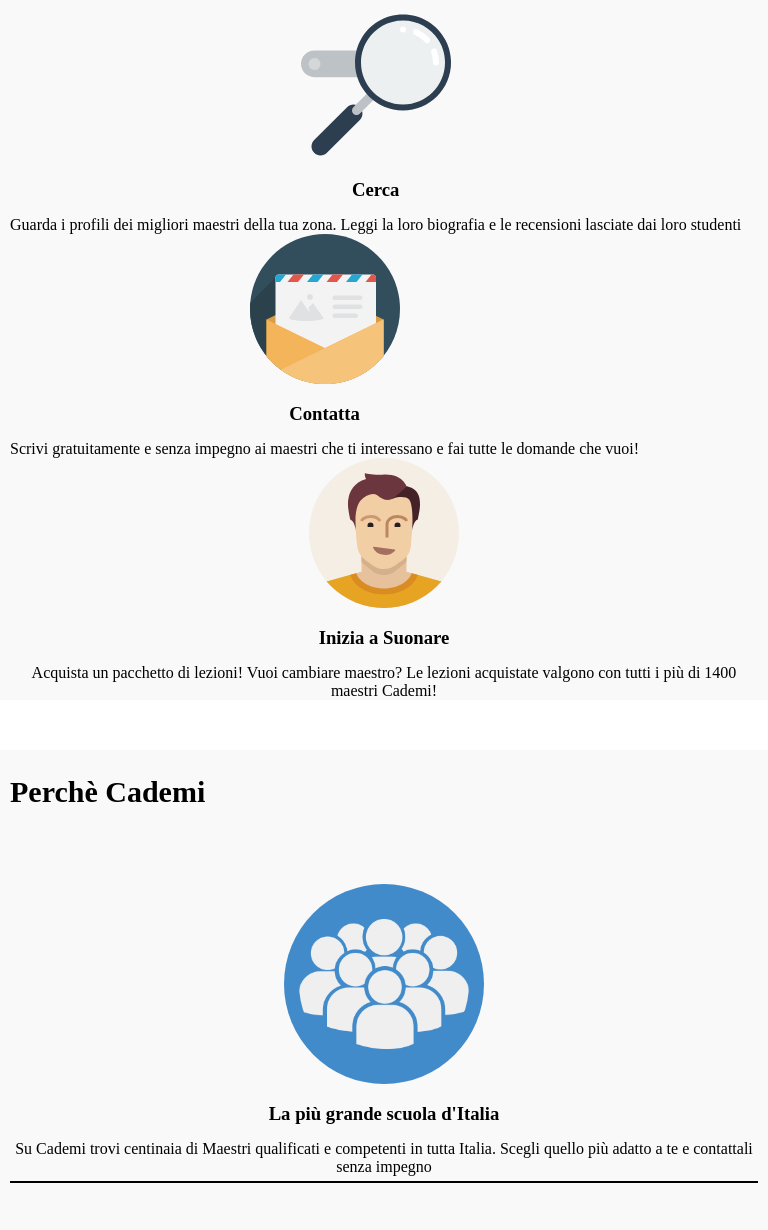
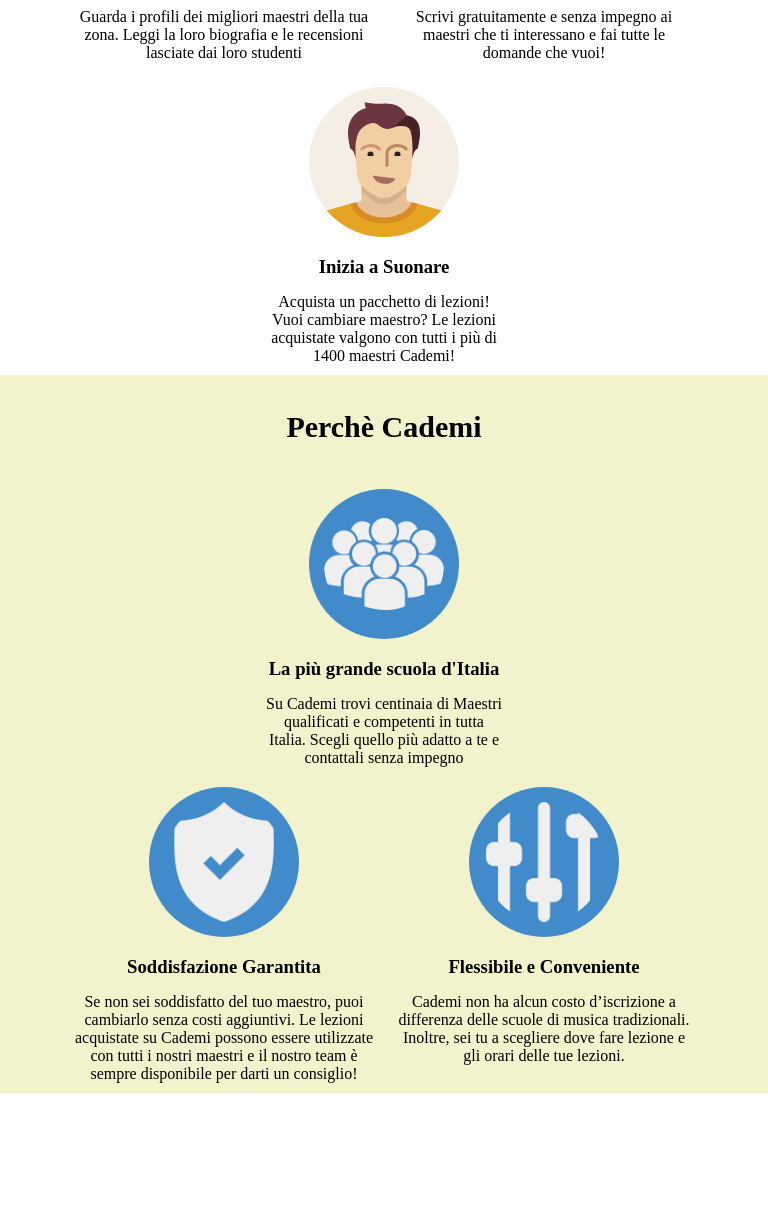
Before and after one commit to andreagorno/html-css-resp-wannabe-12bool, a plain HTML site: page index.html in a window 768 px wide. Shown: the part 724-1954 px from the top of the page. After the commit the page ends 1817 px from the top, so only its background shows below. Drawn offline with Linux system fonts and the light colour scheme.

Commit message:
md responsive

```diff
--- a/css/12bool.css
+++ b/css/12bool.css
@@ -98,7 +98,7 @@
 }
 
 /* md */
-@media screen and (min-width: 531px) and (max-width:1170px) {
+@media screen and (min-width: 531px) and (max-width:1000px) {
 
     .col-md-1 {
         width: calc((100% / 12) * 1);
@@ -177,7 +177,7 @@
 
 
 /* lg */
-@media screen and (min-width:1171px) {
+@media screen and (min-width:1001px) {
 
     .col-lg-1 {
         width: calc((100% / 12) * 1);
--- a/css/style.css
+++ b/css/style.css
@@ -47,6 +47,33 @@
     background-color: #428BCA;
 }
 
+@media screen and (min-width: 531px) and (max-width:1000px) {
+
+    .container {
+        margin-top: 0px;
+        padding: 10px 0;
+    }
+    .bg-grey {
+        background-color: transparent;
+    }
+    .bg-color {
+        background-color: #F2F2CD;
+    }
+    hr {
+        display: none;
+    }
+    img {
+        margin-top: 25px;
+        height: 150px;
+    }
+    .blue-icon {
+        margin-top: 20px;
+        height: 150px;
+    }
+
+}
+
+
 @media screen and (max-width: 530px) {
 
     .container {
--- a/index.html
+++ b/index.html
@@ -11,12 +11,12 @@
     </head>
     <body>
         <div class="container bg-color">
-            <div class="col-lg-6 col-lg-offset-3 col-xs-12">
+            <div class="col-lg-6 col-lg-offset-3 col-md-12 col-xs-12">
                 <h2>
                     Lezioni dove vuoi tu
                 </h2>
             </div>
-            <div class="col-lg-3 col-lg-offset-3 col-xs-12">
+            <div class="col-lg-3 col-lg-offset-3 col-md-5 col-md-offset-1 col-xs-12">
                 <img src="img/icon/maps.png" alt="maps">
                 <h3>
                     A casa tua
@@ -25,7 +25,7 @@
                     Scegli il tuo maestro preferito e prenota la prima lezione a casa tua, a casa del maestro o nel suo studio
                 </p>
             </div>
-            <div class="col-lg-3 col-xs-12">
+            <div class="col-lg-3 col-md-5 col-xs-12">
                 <img src="img/icon/screen.png" alt="screen">
                 <h3>
                     Online
@@ -37,12 +37,12 @@
         </div>
 
         <div class="container bg-grey">
-            <div class="col-lg-6 col-lg-offset-3 col-xs-12">
+            <div class="col-lg-6 col-lg-offset-3 col-md-12 col-xs-12">
                 <h2>
                     Come Funziona
                 </h2>
             </div>
-            <div class="col-lg-2 col-lg-offset-3 col-xs-12">
+            <div class="col-lg-2 col-lg-offset-3 col-md-5 col-md-offset-1 col-xs-12">
                 <img src="img/search.svg" alt="search">
                 <h3>
                     Cerca
@@ -51,7 +51,7 @@
                     Guarda i profili dei migliori maestri della tua zona. Leggi la loro biografia e le recensioni lasciate dai loro studenti
                 </p>
             </div>
-            <div class="col-lg-2 col-xs-12">
+            <div class="col-lg-2 col-md-5 col-xs-12">
                 <img src="img/letter.svg" alt="letter">
                 <h3>
                     Contatta
@@ -60,7 +60,7 @@
                     Scrivi gratuitamente e senza impegno ai maestri che ti interessano e fai tutte le domande che vuoi!
                 </p>
             </div>
-            <div class="col-lg-2 col-xs-12">
+            <div class="col-lg-2 col-md-4 col-md-offset-4 col-xs-12">
                 <img src="img/male.svg" alt="male">
                 <h3>
                     Inizia a Suonare
@@ -72,12 +72,12 @@
         </div>
 
         <div class="container bg-grey bg-color">
-            <div class="col-lg-6 col-lg-offset-3 col-xs-12">
+            <div class="col-lg-6 col-lg-offset-3 col-md-12 col-xs-12">
                 <h2>
                     Perchè Cademi
                 </h2>
             </div>
-            <div class="col-lg-6 col-lg-offset-3 col-xs-12">
+            <div class="col-lg-6 col-lg-offset-3 col-md-4 col-md-offset-4 col-xs-12">
                 <img class="blue-icon" src="img/icon/profile.png" alt="profile">
                 <h3>
                     La più grande scuola d'Italia
@@ -87,7 +87,7 @@
                 </p>
                 <hr>
             </div>
-            <div class="col-lg-6 col-lg-offset-3 col-xs-12">
+            <div class="col-lg-6 col-lg-offset-3 col-md-5 col-md-offset-1 col-xs-12">
                 <img class="blue-icon" src="img/icon/secure.png" alt="secure">
                 <h3>
                     Soddisfazione Garantita
@@ -97,7 +97,7 @@
                 </p>
                 <hr>
             </div>
-            <div class="col-lg-6 col-lg-offset-3 col-xs-12">
+            <div class="col-lg-6 col-lg-offset-3 col-md-5 col-xs-12">
                 <img class="blue-icon" src="img/icon/flex.png" alt="flex">
                 <h3>
                     Flessibile e Conveniente
```
